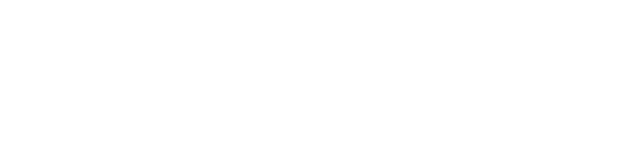
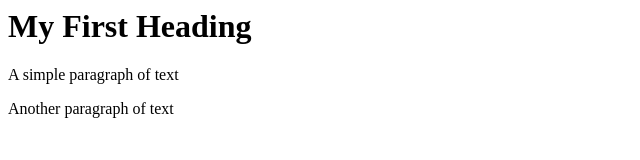
Before and after one commit to danielacalicchio/danielacalicchio.github.io, a plain HTML site: page index.html in a window 1280 px wide. Shown: the whole page, without its empty margins (0-640 px from the left). Drawn offline with Linux system fonts and the light colour scheme.

Commit message:
Update index.html

```diff
--- a/index.html
+++ b/index.html
@@ -1,4 +1,10 @@
 <html>
-<title> ciao </title>
-<body>
-</htmal>
+    <head>
+        <title>Test Page</title>
+    </head>
+    <body>
+        <h1>My First Heading</h1>
+        <p>A simple paragraph of text</p>
+        <p>Another paragraph of text</p>
+    </body>
+</html>
```
